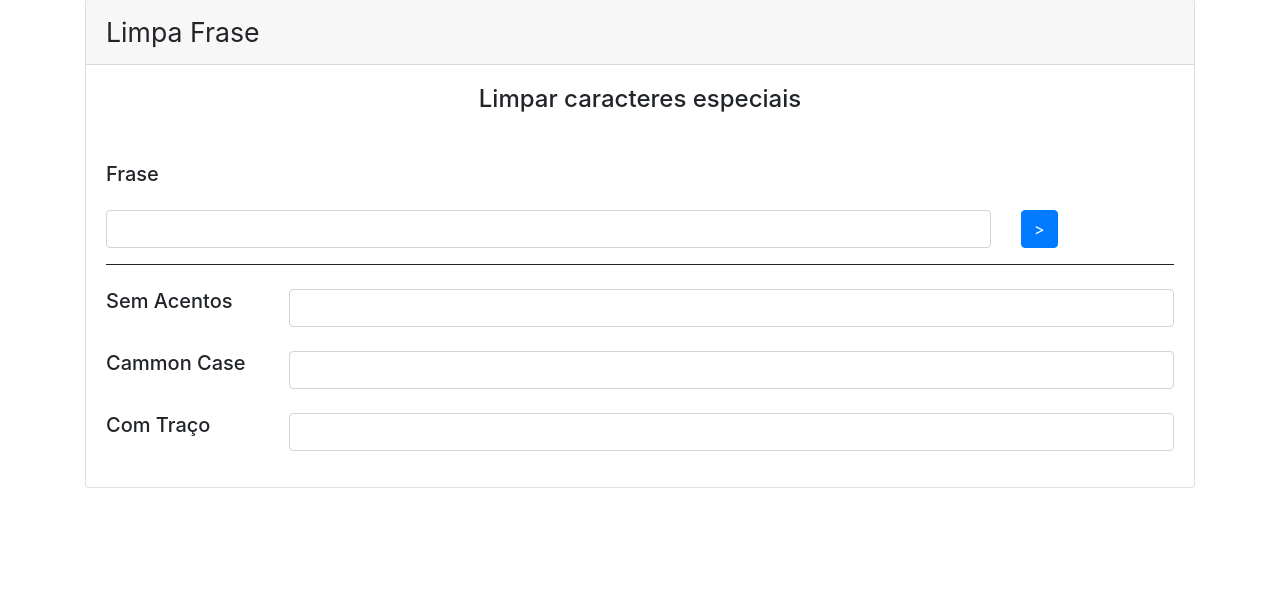
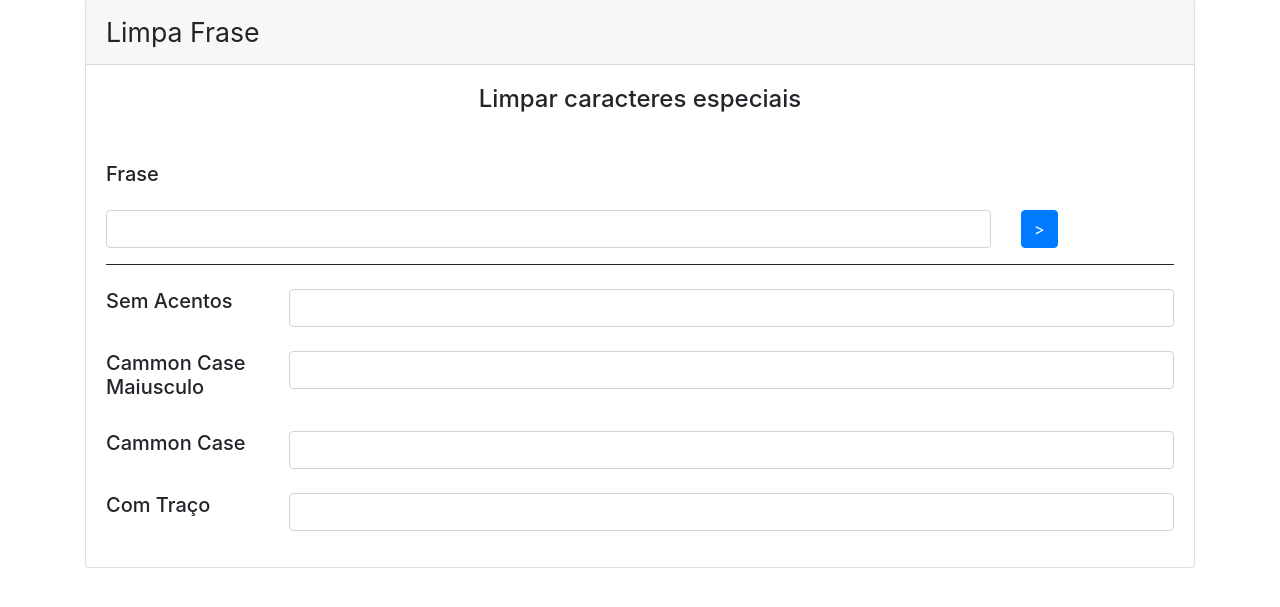
Before and after one commit to rafaelrochagit/shape_on, a PHP site: page /clean_phrase/ in a window 1280 px wide. Shown: the part 159-766 px from the top of the page. Run offline with PHP 8.4, Linux system fonts and the light colour scheme; data that the repository does not hold is empty; some libraries are stand-ins or nearby versions.

Commit message:
Mudança submit

```diff
--- a/clean_phrase/index.php
+++ b/clean_phrase/index.php
@@ -58,6 +58,17 @@
 	            	</div>
 	            </div>
 
+	            <div class="form-group row mt-4">
+	            	<div class="col-2">
+	            		<h5>Cammon Case Maiusculo</h5>
+	            	</div>
+	            	<div class="col">
+		            	<div class="input-group">
+					        <input id="fraseCammonCaseMaiuculo" class="form-control" placeholder="" value="">
+				      	</div>
+	            	</div>
+	            </div>
+
              	<div class="form-group row mt-4">
 	            	<div class="col-2">
 	            		<h5>Cammon Case</h5>
@@ -91,10 +102,12 @@
 		const frase = $("#frase").val()
 		const fraseSemAcentos = limpaAcentos(frase)
 		const fraseCammonCase = cammonCase(fraseSemAcentos)
+		const fraseCammonCaseMaiuculo = cammonCaseMaiusculo(fraseSemAcentos)
 		const fraseComTraco = comTraco(fraseSemAcentos)
 
 		$("#fraseSemAcentos").val(fraseSemAcentos)
 		$("#fraseCammonCase").val(fraseCammonCase)
+		$("#fraseCammonCaseMaiuculo").val(fraseCammonCaseMaiuculo)
 		$("#fraseComTraco").val(fraseComTraco)
 
 	}
@@ -104,12 +117,18 @@
 	}
 
 	function cammonCase(str) {
+		let frase = cammonCaseMaiusculo(str)
+
+		frase = frase.charAt(0).toLowerCase() + frase.slice(1);
+		return frase
+	}
+
+	function cammonCaseMaiusculo(str) {
 
 		let frase = str.split(' ')
 				   .map(w => w[0].toUpperCase() + w.substr(1).toLowerCase())
 				   .join('')
 
-		frase = frase.charAt(0).toLowerCase() + frase.slice(1);
 		return frase
 	}
 
```
